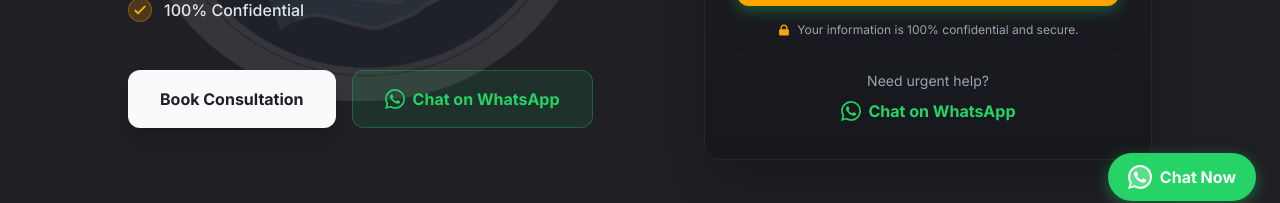
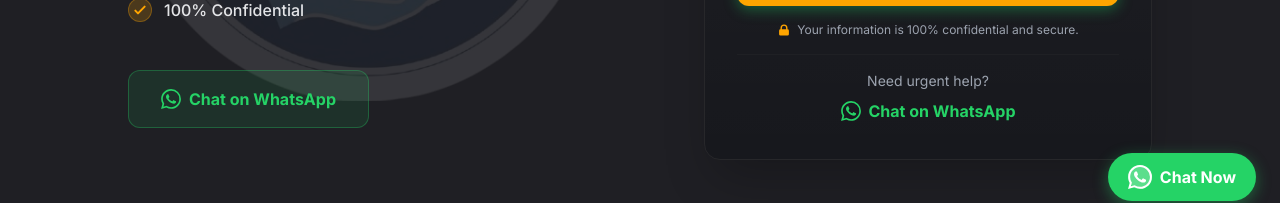
Before and after one commit to scamfreeindia-sfi/scamfreeindia, a Next.js app: page / in a window 1280 px wide. Shown: the part 575-778 px from the top of the page. Built offline with nearby package versions, Linux system fonts and the light colour scheme; no server answers.

Commit message:
feat: implement Main component with fraud report submission form

```diff
--- a/app/components/Main.tsx
+++ b/app/components/Main.tsx
@@ -102,19 +102,13 @@ export default function Main() {
                         </ul>
 
                         <div className="flex flex-col sm:flex-row gap-4 pt-4">
-                            <button
-                                onClick={() => document.getElementById("report")?.scrollIntoView({ behavior: "smooth" })}
-                                className="px-8 py-4 bg-brand-primary text-brand-bg font-bold rounded-xl hover:bg-brand-secondary transition-all shadow-lg active:scale-95"
-                            >
-                                Book Consultation
-                            </button>
                             <a
                                 href="https://wa.me/918054433907?text=I%20lost%20money%20in%20an%20online%20scam%2C%20please%20help%20me."
                                 target="_blank"
                                 rel="noopener noreferrer"
                                 className="flex items-center justify-center gap-2 px-8 py-4 bg-[#25D366]/10 text-[#25D366] border border-[#25D366]/30 font-bold rounded-xl hover:bg-[#25D366]/20 transition-all active:scale-95"
                             >
-                                <svg viewBox="0 0 24 24" className="w-5 h-5 fill-current" xmlns="http://www.w3.org/2000/svg"><path d="M17.472 14.382c-.297-.149-1.758-.867-2.03-.967-.273-.099-.471-.148-.67.15-.197.297-.767.966-.94 1.164-.173.199-.347.223-.644.075-.297-.15-1.255-.463-2.39-1.475-.883-.788-1.48-1.761-1.653-2.059-.173-.297-.018-.458.13-.606.134-.133.298-.347.446-.52.149-.174.198-.298.298-.497.099-.198.05-.371-.025-.52-.075-.149-.669-1.612-.916-2.207-.242-.579-.487-.5-.669-.51-.173-.008-.371-.01-.57-.01-.198 0-.52.074-.792.372-.272.297-1.04 1.016-1.04 2.479 0 1.462 1.065 2.875 1.213 3.074.149.198 2.096 3.2 5.077 4.487.709.306 1.262.489 1.694.625.712.227 1.36.195 1.871.118.571-.085 1.758-.719 2.006-1.413.248-.694.248-1.289.173-1.413-.074-.124-.272-.198-.57-.347m-5.421 7.403h-.004a9.87 9.87 0 01-5.031-1.378l-.361-.214-3.741.982.998-3.648-.235-.374a9.86 9.86 0 01-1.51-5.26c.001-5.45 4.436-9.884 9.888-9.884 2.64 0 5.122 1.03 6.988 2.898a9.825 9.825 0 012.893 6.994c-.003 5.45-4.437 9.884-9.885 9.884m8.413-18.297A11.815 11.815 0 0012.05 0C5.495 0 .16 5.335.157 11.892c0 2.096.547 4.142 1.588 5.945L.057 24l6.305-1.654a11.882 11.882 0 005.683 1.448h.005c6.554 0 11.89-5.335 11.893-11.893a11.821 11.821 0 00-3.48-8.413Z"/></svg>
+                                <svg viewBox="0 0 24 24" className="w-5 h-5 fill-current" xmlns="http://www.w3.org/2000/svg"><path d="M17.472 14.382c-.297-.149-1.758-.867-2.03-.967-.273-.099-.471-.148-.67.15-.197.297-.767.966-.94 1.164-.173.199-.347.223-.644.075-.297-.15-1.255-.463-2.39-1.475-.883-.788-1.48-1.761-1.653-2.059-.173-.297-.018-.458.13-.606.134-.133.298-.347.446-.52.149-.174.198-.298.298-.497.099-.198.05-.371-.025-.52-.075-.149-.669-1.612-.916-2.207-.242-.579-.487-.5-.669-.51-.173-.008-.371-.01-.57-.01-.198 0-.52.074-.792.372-.272.297-1.04 1.016-1.04 2.479 0 1.462 1.065 2.875 1.213 3.074.149.198 2.096 3.2 5.077 4.487.709.306 1.262.489 1.694.625.712.227 1.36.195 1.871.118.571-.085 1.758-.719 2.006-1.413.248-.694.248-1.289.173-1.413-.074-.124-.272-.198-.57-.347m-5.421 7.403h-.004a9.87 9.87 0 01-5.031-1.378l-.361-.214-3.741.982.998-3.648-.235-.374a9.86 9.86 0 01-1.51-5.26c.001-5.45 4.436-9.884 9.888-9.884 2.64 0 5.122 1.03 6.988 2.898a9.825 9.825 0 012.893 6.994c-.003 5.45-4.437 9.884-9.885 9.884m8.413-18.297A11.815 11.815 0 0012.05 0C5.495 0 .16 5.335.157 11.892c0 2.096.547 4.142 1.588 5.945L.057 24l6.305-1.654a11.882 11.882 0 005.683 1.448h.005c6.554 0 11.89-5.335 11.893-11.893a11.821 11.821 0 00-3.48-8.413Z" /></svg>
                                 Chat on WhatsApp
                             </a>
                         </div>
@@ -232,7 +226,7 @@ export default function Main() {
                                             rel="noopener noreferrer"
                                             className="inline-flex items-center gap-2 text-[#25D366] font-bold hover:underline group"
                                         >
-                                            <svg viewBox="0 0 24 24" className="w-5 h-5 fill-current" xmlns="http://www.w3.org/2000/svg"><path d="M17.472 14.382c-.297-.149-1.758-.867-2.03-.967-.273-.099-.471-.148-.67.15-.197.297-.767.966-.94 1.164-.173.199-.347.223-.644.075-.297-.15-1.255-.463-2.39-1.475-.883-.788-1.48-1.761-1.653-2.059-.173-.297-.018-.458.13-.606.134-.133.298-.347.446-.52.149-.174.198-.298.298-.497.099-.198.05-.371-.025-.52-.075-.149-.669-1.612-.916-2.207-.242-.579-.487-.5-.669-.51-.173-.008-.371-.01-.57-.01-.198 0-.52.074-.792.372-.272.297-1.04 1.016-1.04 2.479 0 1.462 1.065 2.875 1.213 3.074.149.198 2.096 3.2 5.077 4.487.709.306 1.262.489 1.694.625.712.227 1.36.195 1.871.118.571-.085 1.758-.719 2.006-1.413.248-.694.248-1.289.173-1.413-.074-.124-.272-.198-.57-.347m-5.421 7.403h-.004a9.87 9.87 0 01-5.031-1.378l-.361-.214-3.741.982.998-3.648-.235-.374a9.86 9.86 0 01-1.51-5.26c.001-5.45 4.436-9.884 9.888-9.884 2.64 0 5.122 1.03 6.988 2.898a9.825 9.825 0 012.893 6.994c-.003 5.45-4.437 9.884-9.885 9.884m8.413-18.297A11.815 11.815 0 0012.05 0C5.495 0 .16 5.335.157 11.892c0 2.096.547 4.142 1.588 5.945L.057 24l6.305-1.654a11.882 11.882 0 005.683 1.448h.005c6.554 0 11.89-5.335 11.893-11.893a11.821 11.821 0 00-3.48-8.413Z"/></svg>
+                                            <svg viewBox="0 0 24 24" className="w-5 h-5 fill-current" xmlns="http://www.w3.org/2000/svg"><path d="M17.472 14.382c-.297-.149-1.758-.867-2.03-.967-.273-.099-.471-.148-.67.15-.197.297-.767.966-.94 1.164-.173.199-.347.223-.644.075-.297-.15-1.255-.463-2.39-1.475-.883-.788-1.48-1.761-1.653-2.059-.173-.297-.018-.458.13-.606.134-.133.298-.347.446-.52.149-.174.198-.298.298-.497.099-.198.05-.371-.025-.52-.075-.149-.669-1.612-.916-2.207-.242-.579-.487-.5-.669-.51-.173-.008-.371-.01-.57-.01-.198 0-.52.074-.792.372-.272.297-1.04 1.016-1.04 2.479 0 1.462 1.065 2.875 1.213 3.074.149.198 2.096 3.2 5.077 4.487.709.306 1.262.489 1.694.625.712.227 1.36.195 1.871.118.571-.085 1.758-.719 2.006-1.413.248-.694.248-1.289.173-1.413-.074-.124-.272-.198-.57-.347m-5.421 7.403h-.004a9.87 9.87 0 01-5.031-1.378l-.361-.214-3.741.982.998-3.648-.235-.374a9.86 9.86 0 01-1.51-5.26c.001-5.45 4.436-9.884 9.888-9.884 2.64 0 5.122 1.03 6.988 2.898a9.825 9.825 0 012.893 6.994c-.003 5.45-4.437 9.884-9.885 9.884m8.413-18.297A11.815 11.815 0 0012.05 0C5.495 0 .16 5.335.157 11.892c0 2.096.547 4.142 1.588 5.945L.057 24l6.305-1.654a11.882 11.882 0 005.683 1.448h.005c6.554 0 11.89-5.335 11.893-11.893a11.821 11.821 0 00-3.48-8.413Z" /></svg>
                                             Chat on WhatsApp
                                         </a>
                                     </div>
```
Also changed, not shown: 1 other file (tests, documents, lock files or other folders).
